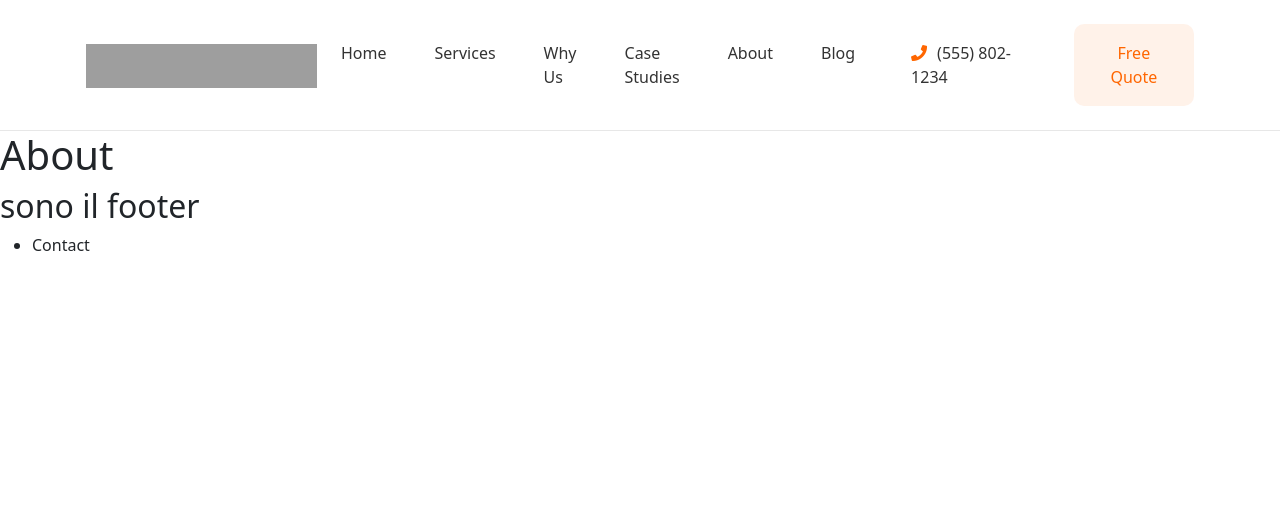
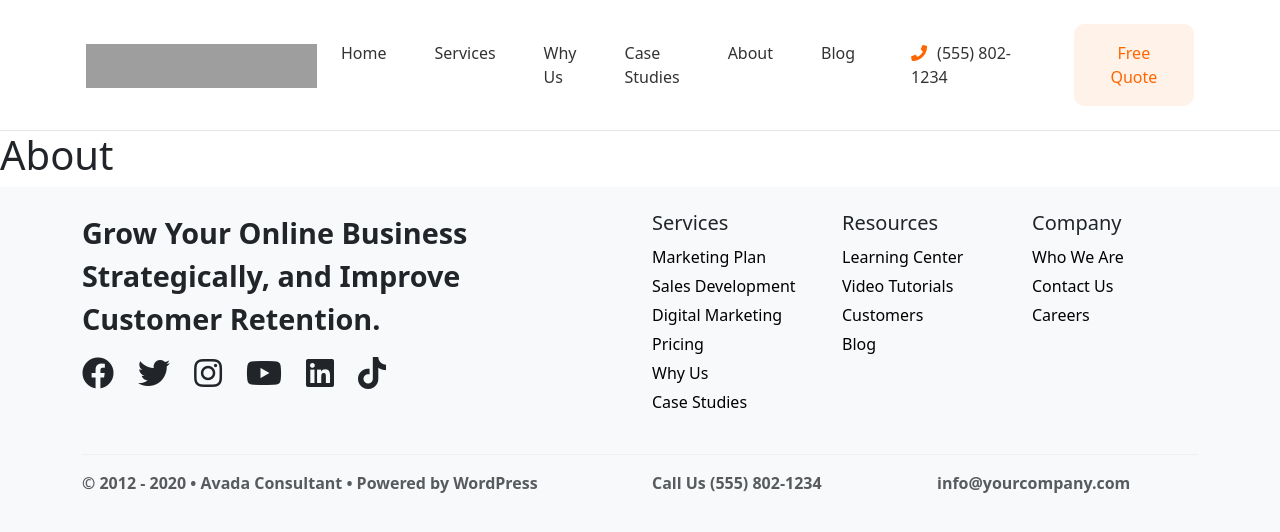
Before and after one commit to StefanoCretella/proj-html-vuejs, a Vue app: page /about in a window 1280 px wide. Shown: the top 532 px of the page. Built offline with nearby package versions, Linux system fonts and the light colour scheme; grey boxes are pictures that could not be loaded.

Commit message:
[UPD] Added the Footer, the link in the header and various comments

```diff
--- a/src/components/Footer.vue
+++ b/src/components/Footer.vue
@@ -1,23 +1,152 @@
 <script>
-export default{
-        name:'Footer',
-        props:{
-            store:Object
-        },
-    };
+export default {
+  name: 'Footer',
+  props: {
+    store: Object
+  }
+}
 </script>
 
 <template>
-    <h2>sono il footer</h2>
-    <ul>
-        <li class="nav-item">
-            <router-link class="nav-link" :to="{name:'contact'}">Contact</router-link>
-        </li>
-    </ul>
 
+  <!-- Footer -->
+  <footer class="bg-light text-dark py-4">
+    <div class="container">
+
+      <!-- Row principale -->
+      <div class="row">
+
+        <!-- Prima colonna -->
+        <div class="col-lg-5">
+
+          <!-- Intestazione principale -->
+          <p><strong><span style="font-size: 1.8rem;">Grow Your Online Business Strategically, and Improve Customer Retention.</span></strong></p>
+
+          <!-- Loghi dei social media -->
+          <div class="row g-2">
+            <div class="col-auto me-3">
+              <i class="fab fa-facebook fa-2x"></i>
+            </div>
+            <div class="col-auto me-3">
+              <i class="fab fa-twitter fa-2x"></i>
+            </div>
+            <div class="col-auto me-3">
+              <i class="fab fa-instagram fa-2x"></i>
+            </div>
+            <div class="col-auto me-3">
+              <i class="fab fa-youtube fa-2x"></i>
+            </div>
+            <div class="col-auto me-3">
+              <i class="fab fa-linkedin fa-2x"></i>
+            </div>
+            <div class="col-auto me-3">
+              <i class="fab fa-tiktok fa-2x"></i>
+            </div>
+          </div>
+        </div>
+
+        <!-- Seconda colonna -->
+        <div class="col-lg-2 offset-lg-1">
+          <h5>Services</h5>
+
+          <!-- Elenco dei servizi -->
+          <ul class="list-unstyled" style="margin-top: 10px;">
+            <li style="margin-top: 5px;"><a href="#">Marketing Plan</a></li>
+            <li style="margin-top: 5px;"><a href="#">Sales Development</a></li>
+            <li style="margin-top: 5px;"><a href="#">Digital Marketing</a></li>
+            <li style="margin-top: 5px;"><a href="#">Pricing</a></li>
+            <li style="margin-top: 5px;"><a href="#">Why Us</a></li>
+            <li style="margin-top: 5px;"><a href="#">Case Studies</a></li>
+          </ul>
+        </div>
+
+        <!-- Terza colonna -->
+        <div class="col-lg-2">
+          <h5>Resources</h5>
+
+          <!-- Risorse -->
+          <ul class="list-unstyled" style="margin-top: 10px;">
+            <li style="margin-top: 5px;"><a href="#">Learning Center</a></li>
+            <li style="margin-top: 5px;"><a href="#">Video Tutorials</a></li>
+            <li style="margin-top: 5px;"><a href="#">Customers</a></li>
+            <li style="margin-top: 5px;"><a href="#">Blog</a></li>
+          </ul>
+        </div>
+
+        <!-- Quarta colonna -->
+        <div class="col-lg-2">
+          <h5>Company</h5>
+
+          <!-- Informazioni sulla compagnia -->
+          <ul class="list-unstyled" style="margin-top: 10px;">
+            <li style="margin-top: 5px;"><a href="#">Who We Are</a></li>
+            <li style="margin-top: 5px;"><a href="#">Contact Us</a></li>
+            <li style="margin-top: 5px;"><a href="#">Careers</a></li>
+          </ul>
+        </div>
+      </div>
+
+      <!-- Linea divisoria -->
+      <hr class="mt-4 mb-3" style="border-top-color: rgba(0, 0, 0, 0.15);">
+
+      <!-- Seconda riga -->
+      <div class="row">
+
+        <!-- Colonna per il copyright -->
+        <div class="col-lg-6">
+          <p class="text-muted"><strong>&copy; 2012 - 2020 • Avada Consultant • Powered by WordPress</strong></p>
+        </div>
+
+        <!-- Colonna per le informazioni di contatto -->
+        <div class="col-lg-6">
+          <div class="row">
+
+            <!-- Colonna per il numero di telefono -->
+            <div class="col">
+              <p class="text-muted" style="margin-right: 20px;"><strong>Call Us (555) 802-1234</strong></p>
+            </div>
+
+            <!-- Colonna per l'indirizzo email -->
+            <div class="col">
+              <p class="text-muted"><strong>info@yourcompany.com</strong></p>
+            </div>
+          </div>
+        </div>
+      </div>
+    </div>
+  </footer>
 </template>
 
 <style scoped lang="scss">
+  /* Stile per i link nell'elenco non ordinato */
+  .list-unstyled a {
+    color: black;
+    text-decoration: none;
+    position: relative;
+    transition: color 0.3s;
+  }
 
+  /* Stile per la linea dopo i link nell'elenco non ordinato */
+  .list-unstyled a::after {
+    content: '';
+    position: absolute;
+    bottom: 0;
+    left: calc(100% + 10px);
+    width: 2px;
+    height: 100%;
+    background-color: orange;
+    transition: left 0.3s;
+    opacity: 0;
+  }
 
+  /* Stile per i link nell'elenco non ordinato al passaggio del mouse */
+  .list-unstyled a:hover {
+    color: orange;
+  }
+
+  /* Stile per la linea dopo i link nell'elenco non ordinato al passaggio del mouse */
+  .list-unstyled a:hover::after {
+    left: calc(100% + 15px);
+    opacity: 1;
+  }
 </style>
--- a/src/components/Header.vue
+++ b/src/components/Header.vue
@@ -32,17 +32,15 @@ export default{
         <li class="nav-item">
             <router-link class="nav-link fw-medium fs-6" :to="{name:'about'}">About</router-link>
         </li>
-
-
-
-          <li class="nav-item">
-            <a class="nav-link fw-medium fs-6" href="#">Blog</a>
+        <li class="nav-item">
+          <a class="nav-link fw-medium fs-6" href="#">Blog</a>
           </li>
         </ul>
         <span class="navbar-text fw-medium fs-6 ms-3">
           <i class="fas fa-phone icon-orange"></i>(555) 802-1234
         </span>
-        <a class="btn btn-custom ms-3" href="#">Free Quote</a>
+        <router-link class="btn btn-custom ms-3" :to="{ name: 'contact' }">Free Quote</router-link>
+
       </div>
     </div>
   </nav>
--- a/src/pages/Contact.vue
+++ b/src/pages/Contact.vue
@@ -9,9 +9,9 @@ export default{
 </script>
 
 <template>
-    <h1>sono Contact</h1>
+   <h1>contatti</h1>
 </template>
 
+
 <style scoped lang="scss">
-
 </style>
--- a/src/router.js
+++ b/src/router.js
@@ -22,7 +22,7 @@ const router= createRouter({
             path:'/contact',
             component:Contact,
         },
-    ]
+    ],
 });
 
 export{ router };
```
